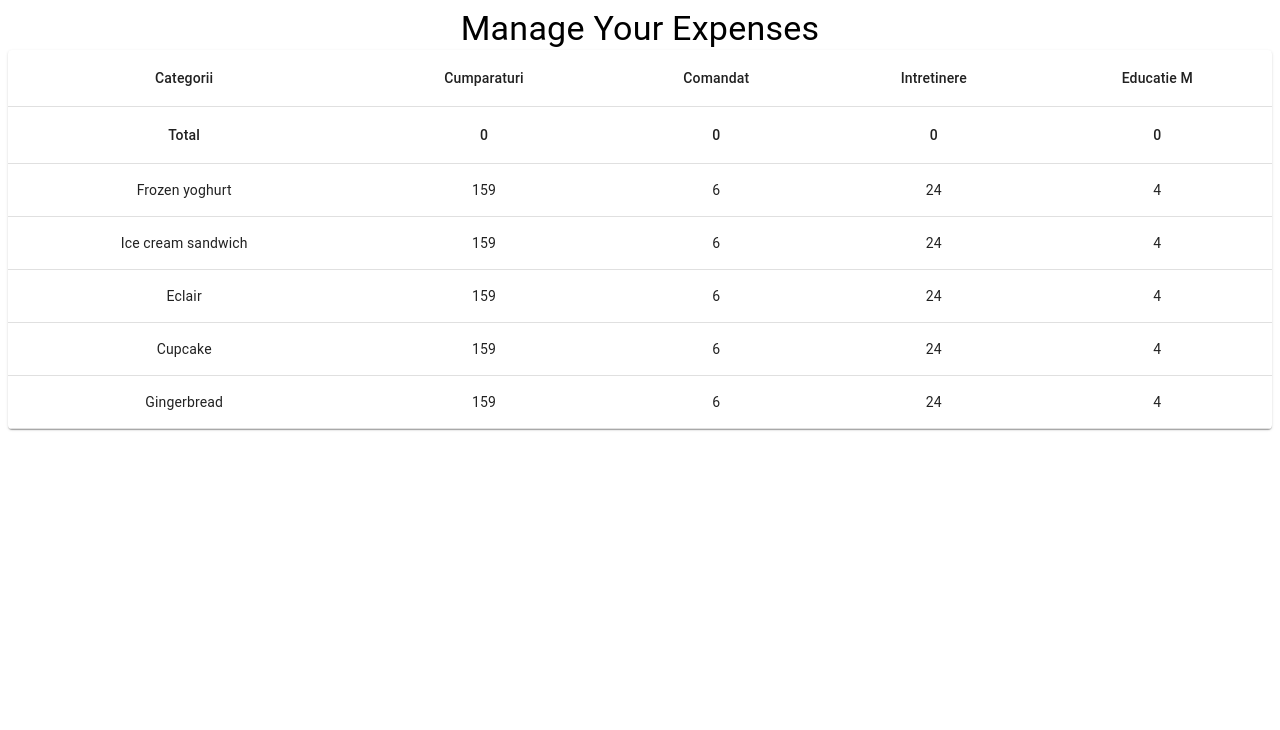
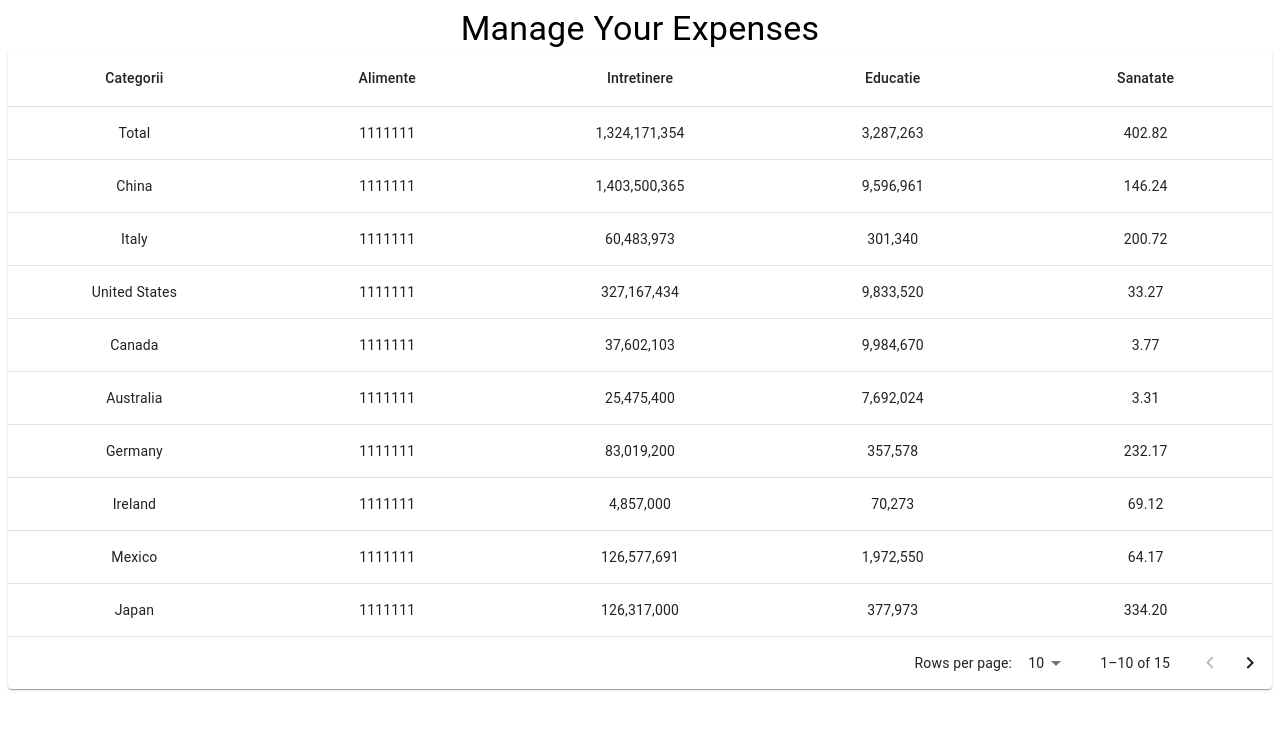
Before and after one commit to ardeleanmarcel/Manage-your-expenses, a React (Create React App) app: page / in a window 1280 px wide. Shown: the top 730 px of the page. Built offline with nearby package versions, Linux system fonts and the light colour scheme.

Commit message:
add new table from material UI

```diff
--- a/src/ExpensesColumns/ExpensesColumns.js
+++ b/src/ExpensesColumns/ExpensesColumns.js
@@ -1,64 +1,123 @@
 import * as React from "react";
+import Paper from "@mui/material/Paper";
 import Table from "@mui/material/Table";
 import TableBody from "@mui/material/TableBody";
 import TableCell from "@mui/material/TableCell";
 import TableContainer from "@mui/material/TableContainer";
 import TableHead from "@mui/material/TableHead";
+import TablePagination from "@mui/material/TablePagination";
 import TableRow from "@mui/material/TableRow";
-import Paper from "@mui/material/Paper";
 
-function createData(name, calories, fat, carbs, protein) {
-  return { name, calories, fat, carbs, protein };
+const columns = [
+  { id: "name", label: "Categorii", minWidth: 170, align: "center" },
+  { id: "code", label: "Alimente", minWidth: 170, align: "center" },
+  {
+    id: "population",
+    label: "Intretinere",
+    minWidth: 170,
+    align: "center",
+    format: (value) => value.toLocaleString("en-US"),
+  },
+  {
+    id: "size",
+    label: "Educatie",
+    minWidth: 170,
+    align: "center",
+    format: (value) => value.toLocaleString("en-US"),
+  },
+  {
+    id: "density",
+    label: "Sanatate",
+    minWidth: 170,
+    align: "center",
+    format: (value) => value.toFixed(2),
+  },
+];
+
+function createData(name, code, population, size) {
+  const density = population / size;
+  return { name, code, population, size, density };
 }
 
 const rows = [
-  createData("Frozen yoghurt", 159, 6.0, 24, 4.0, 159, 6.0, 24, 4.0, 5),
-  createData("Ice cream sandwich", 159, 6.0, 24, 4.0, 159, 6.0, 24, 4.0, 5),
-  createData("Eclair", 159, 6.0, 24, 4.0, 159, 6.0, 24, 4.0, 5),
-  createData("Cupcake", 159, 6.0, 24, 4.0, 159, 6.0, 24, 4.0, 5),
-  createData("Gingerbread", 159, 6.0, 24, 4.0, 159, 6.0, 24, 4.0, 5),
+  createData("Total", 1111111, 1324171354, 3287263),
+  createData("China", 1111111, 1403500365, 9596961),
+  createData("Italy", 1111111, 60483973, 301340),
+  createData("United States", 1111111, 327167434, 9833520),
+  createData("Canada", 1111111, 37602103, 9984670),
+  createData("Australia", 1111111, 25475400, 7692024),
+  createData("Germany", 1111111, 83019200, 357578),
+  createData("Ireland", 1111111, 4857000, 70273),
+  createData("Mexico", 1111111, 126577691, 1972550),
+  createData("Japan", 1111111, 126317000, 377973),
+  createData("France", 1111111, 67022000, 640679),
+  createData("United Kingdom", 1111111, 67545757, 242495),
+  createData("Russia", 1111111, 146793744, 17098246),
+  createData("Nigeria", 1111111, 200962417, 923768),
+  createData("Brazil", 1111111, 210147125, 8515767),
 ];
 
-const Expenses = () => {
+export default function StickyHeadTable() {
+  const [page, setPage] = React.useState(0);
+  const [rowsPerPage, setRowsPerPage] = React.useState(10);
+
+  const handleChangePage = (event, newPage) => {
+    setPage(newPage);
+  };
+
+  const handleChangeRowsPerPage = (event) => {
+    setRowsPerPage(+event.target.value);
+    setPage(0);
+  };
+
   return (
-    <TableContainer component={Paper}>
-      <Table sx={{ minWidth: 650 }} aria-label="simple table">
+    <Paper sx={{ width: "100%", overflow: "hidden" }}>
+      <TableContainer sx={{ maxHeight: 640 }}>
+        <Table stickyHeader aria-label="sticky table">
           <TableHead>
             <TableRow>
-            <TableCell align="center">Categorii</TableCell>
-            <TableCell align="center">Cumparaturi</TableCell>
-            <TableCell align="center">Comandat</TableCell>
-            <TableCell align="center">Intretinere</TableCell>
-            <TableCell align="center">Educatie M</TableCell>
-          </TableRow>
-          <TableRow>
-            <TableCell align="center">Total</TableCell>
-            <TableCell align="center">0</TableCell>
-            <TableCell align="center">0</TableCell>
-            <TableCell align="center">0</TableCell>
-            <TableCell align="center">0</TableCell>
+              {columns.map((column) => (
+                <TableCell
+                  key={column.id}
+                  align={column.align}
+                  style={{ minWidth: column.minWidth }}
+                >
+                  {column.label}
+                </TableCell>
+              ))}
             </TableRow>
           </TableHead>
           <TableBody>
-          {rows.map((row) => (
-            <TableRow
-              key={row.name}
-              //   sx={{ "&:last-child td, &:last-child th": { border: 0 } }}
-            >
-              {/* <TableCell component="th" scope="row">
-                {row.name}
-              </TableCell> */}
-              <TableCell align="center">{row.name}</TableCell>
-              <TableCell align="center">{row.calories}</TableCell>
-              <TableCell align="center">{row.fat}</TableCell>
-              <TableCell align="center">{row.carbs}</TableCell>
-              <TableCell align="center">{row.protein}</TableCell>
+            {rows
+              .slice(page * rowsPerPage, page * rowsPerPage + rowsPerPage)
+              .map((row) => {
+                return (
+                  <TableRow hover role="checkbox" tabIndex={-1} key={row.code}>
+                    {columns.map((column) => {
+                      const value = row[column.id];
+                      return (
+                        <TableCell key={column.id} align={column.align}>
+                          {column.format && typeof value === "number"
+                            ? column.format(value)
+                            : value}
+                        </TableCell>
+                      );
+                    })}
                   </TableRow>
-          ))}
+                );
+              })}
           </TableBody>
         </Table>
       </TableContainer>
+      <TablePagination
+        rowsPerPageOptions={[10, 25, 100]}
+        component="div"
+        count={rows.length}
+        rowsPerPage={rowsPerPage}
+        page={page}
+        onPageChange={handleChangePage}
+        onRowsPerPageChange={handleChangeRowsPerPage}
+      />
+    </Paper>
   );
-};
-
-export default Expenses;
+}
```
Lines whose indentation alone changed are shown as unchanged.
